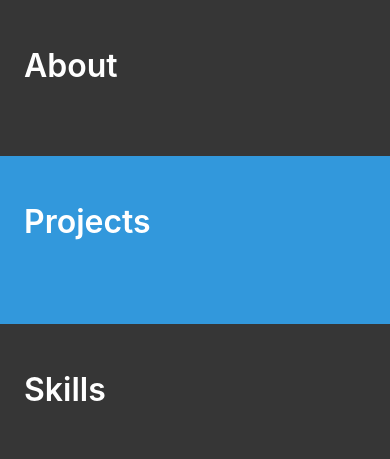
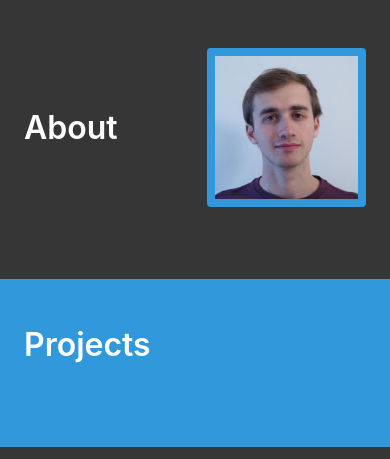
Before and after one commit to bmaximuml/v3.benjilevine.com, a Flask app: page / in a window 390 px wide. Shown: the part 52-511 px from the top of the page. Run offline with Flask 2, Linux system fonts and the light colour scheme; data that the repository does not hold is empty.

Commit message:
Display photo on mobile Beside About title

```diff
--- a/static/styles.css
+++ b/static/styles.css
@@ -23,6 +23,10 @@ a.button {
 
 div.tags > a {
     margin-right: 0.5rem;
+}
+
+div.columns.is-mobile > div.column.is-hidden-tablet > div.notification {
+    padding: 0.5rem;
 }
 
 div.navbar-brand {
--- a/templates/index.html
+++ b/templates/index.html
@@ -4,7 +4,19 @@
     <a id="about"></a>
     <div class="hero is-dark">
         <div class="hero-body">
-            <h1 class="title">About</h1>
+
+            <div class="columns is-mobile is-vcentered">
+                <div class="column">
+                    <h1 class="title">About</h1>
+                </div>
+                <div class="column is-hidden-tablet">
+                    <div class="notification is-info is-marginless">
+                        <figure class="image is-square">
+                            <img src="{{ url_for('static', filename='assets/portrait.jpeg') }}" alt="Benji Levine portrait">
+                        </figure>
+                    </div>
+                </div>
+            </div>
 
             <div class="columns">
                 <div class="column is-vertical is-two-thirds">
```
